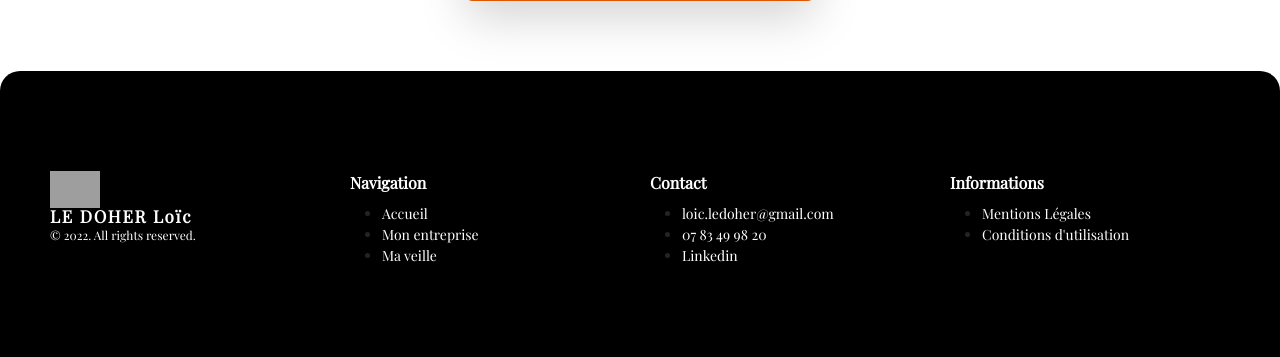
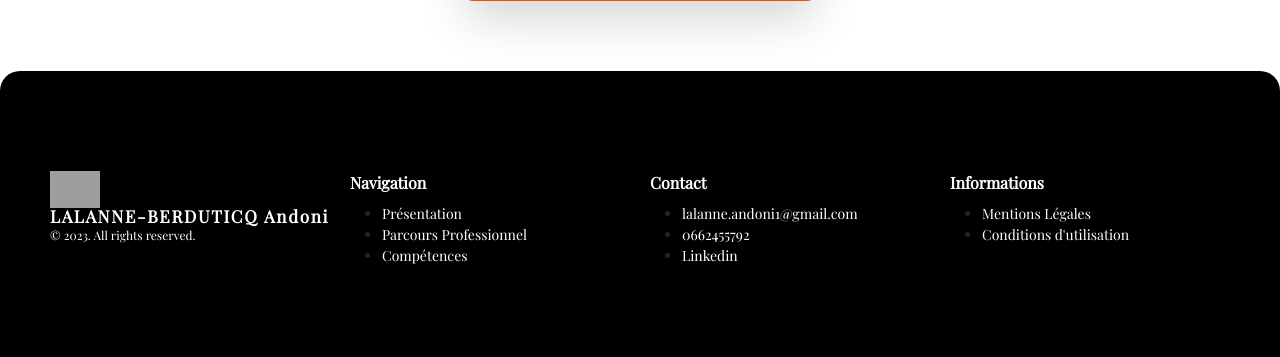
Before and after one commit to Akeops/lalanne-berdouticq-andoni, a PHP site: page / in a window 1280 px wide. Shown: the part 4122-4479 px from the top of the page. Run offline with PHP 8.4, Linux system fonts and the light colour scheme; grey boxes are pictures that could not be loaded.

Commit message:
Je modifie le footer pour qu'il soit personnalisé

```diff
--- a/programme/css/app.css
+++ b/programme/css/app.css
@@ -604,6 +604,7 @@ p a {
   text-decoration: unset;
 }
 .footer_a:hover {
+  color: #ffbc4a;
   text-decoration: underline;
 }
 .footer_a {
--- a/programme/pages/commons/template.php
+++ b/programme/pages/commons/template.php
@@ -21,25 +21,25 @@
                     <img src="images/logo-web-component-white.webp" alt="logo" width="50px">
                 </div>
                 <div class="logo-info">
-                    <div class="footer_text">LE DOHER Loïc</div>
-                    <span class="copyright">© 2022. All rights reserved.</span>
+                    <div class="footer_text">LALANNE-BERDUTICQ Andoni</div>
+                    <span class="copyright">© 2023. All rights reserved.</span>
                 </div>
             </div>
             <div class="column is-nav">
                 <div class="column-title">Navigation</div>
                 <ul>
-                    <li><a href="index.html" class="footer_a">Accueil</a></li>
-                    <li><a href="entreprise.html" class="footer_a">Mon entreprise</a></li>
-                    <li><a href="Veille_Technologique.php" class="footer_a">Ma veille</a></li>
+                    <li><a href="index.php#presentation" class="footer_a">Présentation</a></li>
+                    <li><a href="index.php#expPro" class="footer_a">Parcours Professionnel</a></li>
+                    <li><a href="index.php#competencesPro" class="footer_a">Compétences</a></li>
                 </ul>
             </div>
             <div class="column is-nav">
                 <div class="column-title">Contact</div>
                 <ul>
                     <li><a href="mailto:loic.ledoher@gmail.com" class="footer_a"><i class="fa fa-envelope-open"></i>
-                            loic.ledoher@gmail.com</a></li>
-                    <li><a href="#footer" class="footer_a"><i class="fa fa-phone"></i> 07 83 49 98 20</a></li>
-                    <li><a href="https://www.linkedin.com/in/loic-le-doher/" target="_blank" rel="noreferrer" class="footer_a"><i
+                            lalanne.andoni1@gmail.com</a></li>
+                    <li><a href="#footer" class="footer_a"><i class="fa fa-phone"></i> 0662455792</a></li>
+                    <li><a href="https://www.linkedin.com/in/andoni-lalanne-berdouticq-240104179/" target="_blank" rel="noreferrer" class="footer_a"><i
                                 class="fa fa-linkedin"></i> Linkedin</a></li>
                 </ul>
             </div>
```
